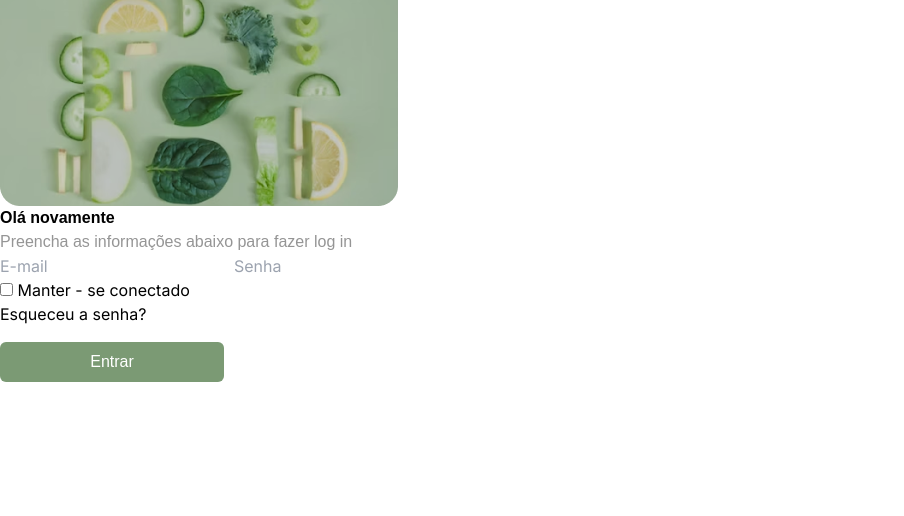
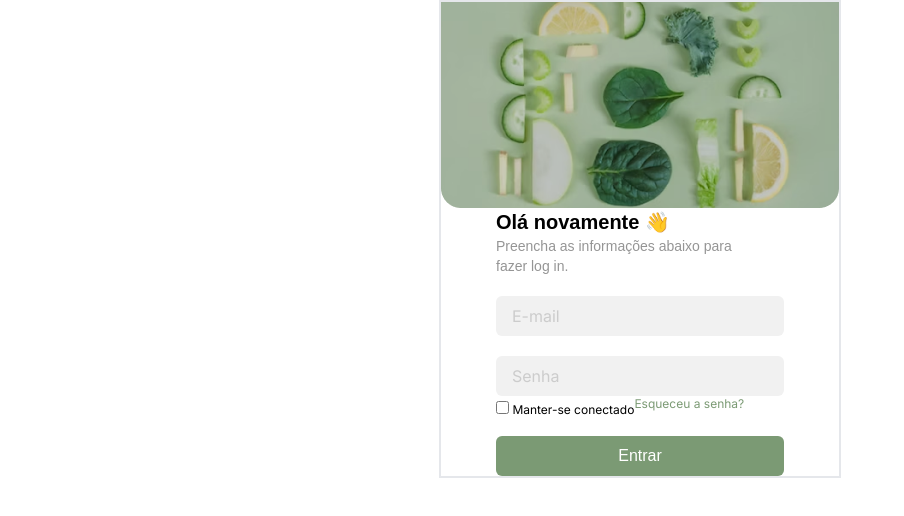
Before and after one commit to strawnico/Soulheal, a Next.js app: page / in a window 1280 px wide. Shown: the top 516 px of the page, without its empty margins (0-904 px from the left). Built offline with nearby package versions, Linux system fonts and the light colour scheme.

Commit message:
styled input's and screen size

```diff
--- a/app/globals.css
+++ b/app/globals.css
@@ -20,3 +20,44 @@
 body {
 
 }
+
+.text-input-container {
+  position: relative;
+  transition: 0.1s;
+}
+
+.text-input-container:not([data-show-label=""]) .text-input {
+  @apply !bg-white
+}
+
+.text-input-container:focus-within::before,
+.text-input-container:not([data-show-label=""])::before {
+  content: attr(placeholder);
+  position: absolute;
+  transition: 0.1s;
+  top: -18px;
+  left: 13px;
+  font-family: 'Work Sans', sans-serif;
+  font-weight: 700;
+  font-size: 14px;
+  color: #7B9A74;
+  z-index: 1;
+  background-color: #ffffff;
+  padding: 4px;
+  margin-top: 2px;
+  animation: fade-up 0.2s;
+}
+
+@keyframes fade-up {
+  0% {
+    opacity: 0;
+    top: 1px;
+    left: 6px;
+  }
+
+  100% {
+    opacity: 1;
+    top: -18px;
+    left: 13px;
+  }
+}
--- a/app/page.js
+++ b/app/page.js
@@ -4,21 +4,39 @@ import Image from "next/image";
 import ImagemInicial from "../public/imgInicial.png";
 import Link from "next/link";
 import PriButton from "../components/PrimaryButton";
+import Input from "../components/CompInput";
 
-export default function Home() {
+export default function Login() {
   return (
-    <main>
-      <Image src={ImagemInicial} alt="Picture of the author" />
-      <h2 className="font-works font-bold"> Olá novamente </h2>{" "}
-      <p className="font-works text-[#959595]"> Preencha as informações abaixo para fazer log in </p>{" "}
-      <input id="email" placeholder="E-mail" />
-      <input id="senha" placeholder="Senha" />
-      <div>
-        <input type="checkbox" />
-        <label> Manter - se conectado </label>{" "}
-      </div>{" "}
-      <Link href="/cadastro">Esqueceu a senha?</Link>
-      <PriButton>Entrar</PriButton>
+    <main className="flex">
+      <div className="justify-center flex-col mx-auto flex">
+        <div className="border-2 border-[#00000]">
+          <Image src={ImagemInicial} alt="Picture of the author" />
+          <div className="flex">
+            <div className="justify-center flex flex-col mx-auto">
+              <h2 className="font-works font-bold text-xl">
+                {" "}
+                Olá novamente 👋{" "}
+              </h2>
+              <p className=" text-sm w-64 font-works text-[#959595]">
+                Preencha as informações abaixo para fazer log in.
+              </p>
+              <Input id="email" placeholder="E-mail" type="email" />
+              <Input id="senha" placeholder="Senha" type="password" />
+              <div className="flex">
+                <div>
+                  <input type="checkbox" />
+                  <label className="text-xs"> Manter-se conectado </label>
+                </div>
+                <Link href="/cadastro" className="text-[#7B9A74] text-xs">
+                  Esqueceu a senha?
+                </Link>
+              </div>
+              <PriButton>Entrar</PriButton>
+            </div>
+          </div>
+        </div>
+      </div>
     </main>
   );
 }
--- /dev/null
+++ b/components/CompInput.js
@@ -0,0 +1,23 @@
+"use client";
+import React, { useState, forwardRef } from "react";
+
+export default function Input(props) {
+  const [value, setValue] = useState("");
+  return (
+    <div
+      className="w-full text-input-container mt-5"
+      placeholder={props.placeholder}
+      data-show-label={value}
+    >
+      <input
+        value={props.value}
+        name={props.name}
+        id={props.id}
+        type={props.type}
+        onChange={(e) => setValue(e.target.value)}
+        placeholder={props.placeholder}
+        className="text-input bg-[#f1f1f1] focus:bg-white placeholder:font-normal placeholder:sm:text-base placeholder:text-sm focus:outline outline-none placeholder:text-[#cccccc] focus:outline-2 focus:outline-[#7B9A74] rounded-md w-72 h-10  text-black pl-4 font-normal "
+      />
+    </div>
+  );
+}
--- a/components/PrimaryButton.js
+++ b/components/PrimaryButton.js
@@ -1,11 +1,11 @@
 "use client";
 import React, { useState } from "react";
 
-export default function Input({ children, onClick }) {
+export default function Button({ children, onClick }) {
   return (
     <main>
       <div className="w-full mt-4">
-        <button onClick={onClick} className="bg-[#7B9A74] font-works transition-all active:scale-90 rounded-md xs:w-80 w-56 h-10 text-white sm:text-base text-sm font-medium ">
+        <button onClick={onClick} className="bg-[#7B9A74] font-works transition-all active:scale-90 rounded-md w-72 h-10 text-white sm:text-base text-sm font-medium ">
           {children}
         </button>
       </div>
```
